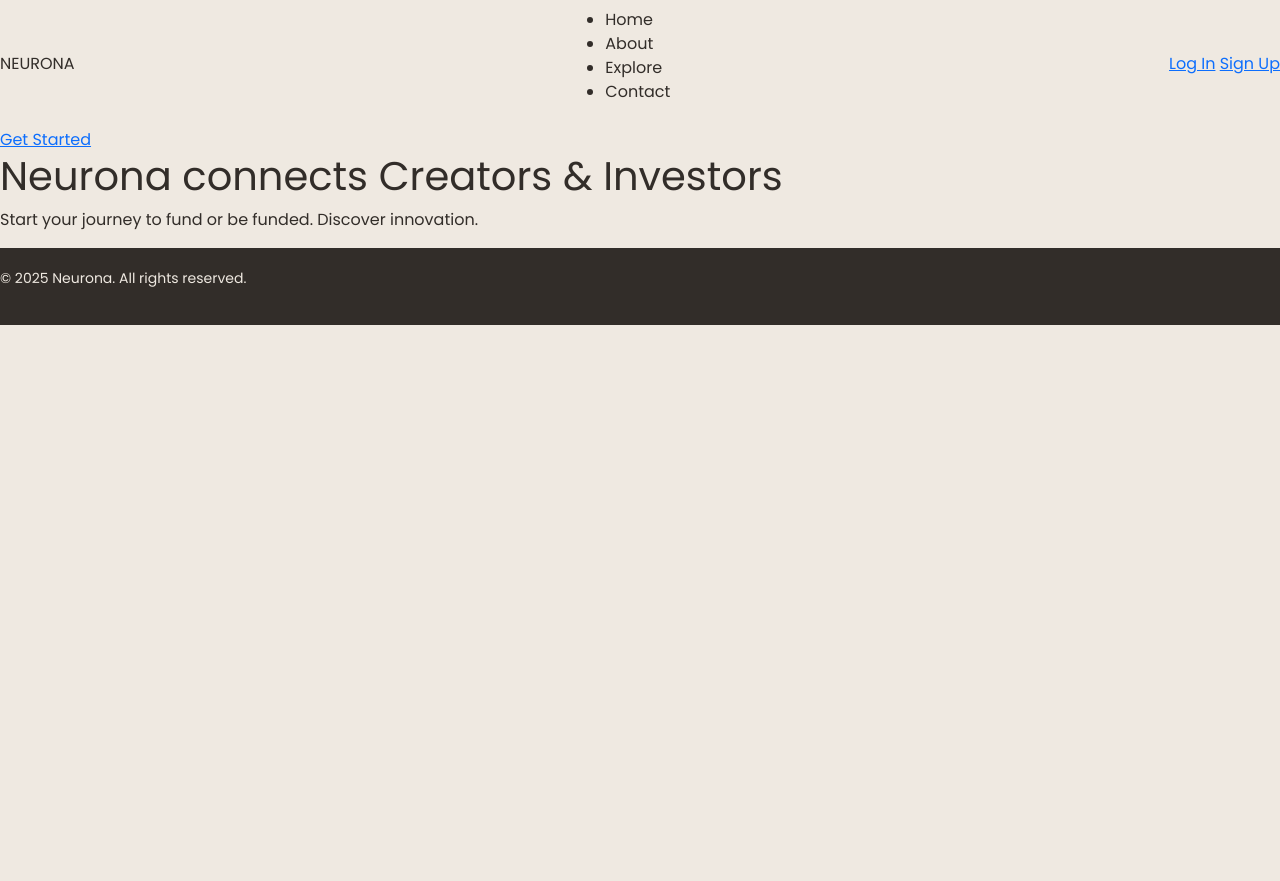
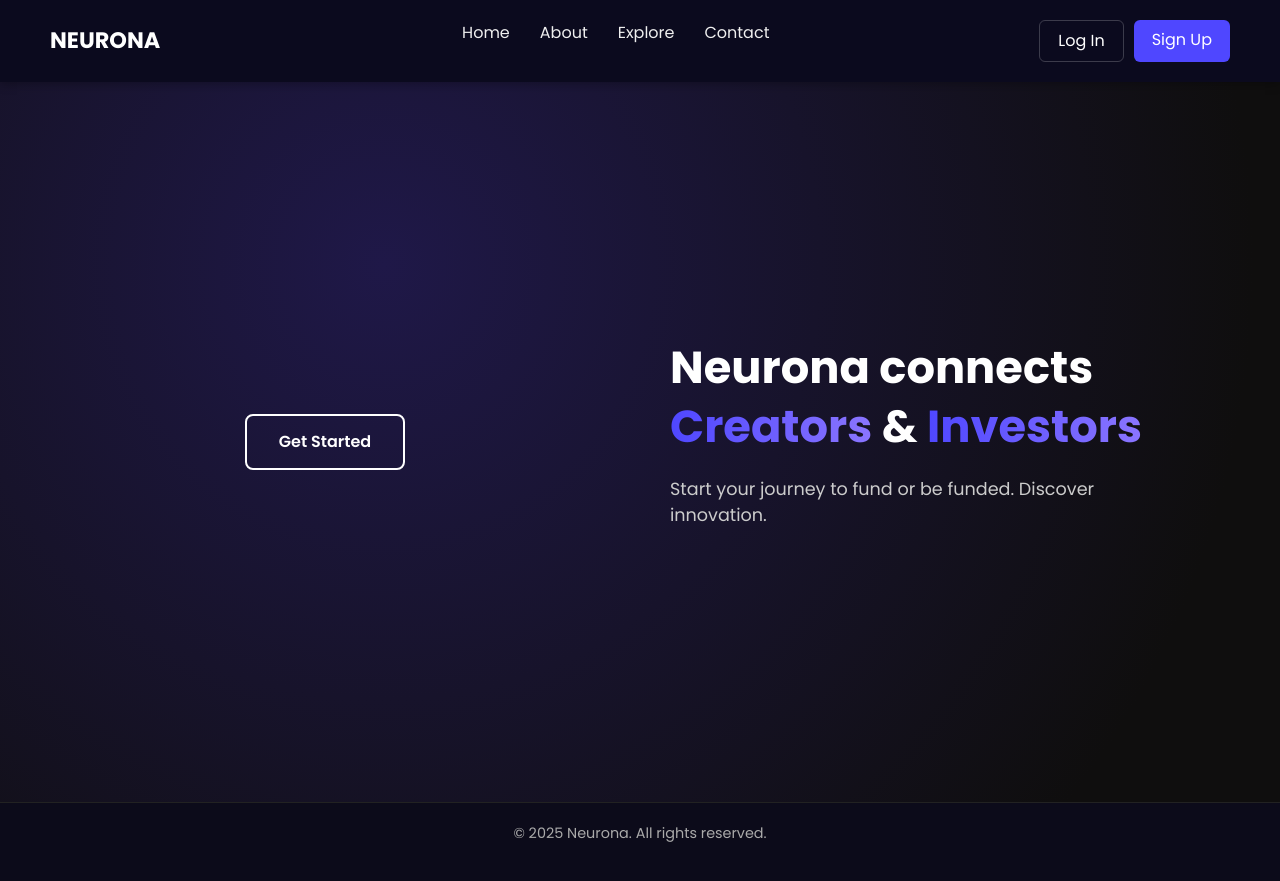
Before and after one commit to abdullahtawsif220/NEURONA, a Flask app: page / in a window 1280 px wide. Before the commit the page ends 325 px from the top, so only its background shows below. Run offline with Flask 3, Linux system fonts and the light colour scheme.

Commit message:
Update style.css

```diff
--- a/static/css/style.css
+++ b/static/css/style.css
@@ -1,91 +1,176 @@
 /* General Setup */
 body {
   font-family: 'Poppins', sans-serif;
-  background-color: #EFE9E1;
-  color: #322D29;
+  background: radial-gradient(circle at 30% 30%, #1f1848, #0f0e0e 80%);
+  color: #FFFFFF;
+  overflow-x: hidden;
   margin: 0;
   padding: 0;
+  box-sizing: border-box;
 }
 
 /* Navbar */
-.custom-navbar {
-  background-color: #322D29;
-  padding: 10px 0;
+.navbar {
+  background-color: #0b0a1e;
+  display: flex;
+  justify-content: space-between;
+  align-items: center;
+  padding: 20px 50px;
+  box-shadow: 0 2px 10px rgba(0,0,0,0.3);
+  flex-wrap: wrap;
 }
-.navbar-brand {
-  color: #EFE9E1;
-  font-size: 1.6rem;
+
+.logo {
+  color: white;
+  font-weight: 700;
+  font-size: 1.4rem;
 }
-.navbar-nav .nav-link {
-  color: #EFE9E1;
-  margin-left: 15px;
+
+.nav-links {
+  list-style: none;
+  display: flex;
+  gap: 30px;
+}
+
+.nav-link {
+  color: #EFEFEF;
+  text-decoration: none;
+  font-weight: 500;
   transition: 0.3s;
 }
-.navbar-nav .nav-link:hover {
-  color: #D7C7BD;
+
+.nav-link:hover {
+  color: #8b9eff;
 }
-.btn-signup {
-  background-color: #72383D;
-  color: #fff !important;
-  padding: 6px 16px;
+
+.nav-actions {
+  display: flex;
+  gap: 10px;
+}
+
+.nav-button {
+  padding: 8px 18px;
+  border: 1px solid #ffffff33;
+  border-radius: 6px;
+  color: white;
+  text-decoration: none;
+  transition: 0.3s;
+}
+
+.nav-button:hover {
+  background-color: #1f1d30;
+}
+
+.nav-button.filled {
+  background-color: #4f47ff;
   border: none;
-  border-radius: 6px;
-  font-size: 1rem;
-  font-weight: 500;
-  text-align: center;
-  display: inline-block;
-  transition: background-color 0.3s ease;
 }
-.btn-signup:hover {
-  background-color: #AC9C8D;
-  color: #322D29 !important;
+
+.nav-button.filled:hover {
+  background-color: #675fff;
 }
 
 /* Hero Section */
-.hero {
-  padding: 100px 20px;
-  background: linear-gradient(to right, #EFE9E1, #D7C7BD);
+.hero-section {
+  min-height: 90vh;
+  display: flex;
+  justify-content: center;
+  align-items: center;
+  padding: 40px 20px;
 }
-.hero h1 {
-  color: #322D29;
-  font-size: 3rem;
+
+.hero-content-container {
+  display: flex;
+  justify-content: space-between;
+  align-items: center;
+  gap: 60px;
+  max-width: 1200px;
+  width: 100%;
+  flex-wrap: wrap;
 }
-.hero p {
-  color: #322D29;
-  font-size: 1.2rem;
+
+.hero-left {
+  flex: 1;
+  min-width: 300px;
+  display: flex;
+  justify-content: center;
 }
-.btn-get-started {
-  background-color: #72383D;
-  color: #fff;
-  padding: 15px 30px;
+
+.hero-right {
+  flex: 1;
+  min-width: 300px;
+}
+
+.subtext {
+  color: #a2a9f4;
+  letter-spacing: 2px;
+  font-weight: 500;
+  margin-bottom: 15px;
+  font-size: 0.95rem;
+  text-transform: uppercase;
+}
+
+.hero-right h1 {
+  font-size: 2.8rem;
+  line-height: 1.3;
+  font-weight: 700;
+  margin-bottom: 20px;
+}
+
+.gradient-text {
+  background: linear-gradient(to right, #4f47ff, #8a75ff);
+  -webkit-background-clip: text;
+  background-clip: text;
+  -webkit-text-fill-color: transparent;
+}
+
+.description {
   font-size: 1.1rem;
+  color: #cccccc;
+  max-width: 500px;
+}
+
+/* Get Started Button */
+.btn-outline {
+  background-color: transparent;
+  color: white;
+  padding: 14px 32px;
+  border: 2px solid white;
   border-radius: 8px;
-  font-weight: 500;
+  text-decoration: none;
+  font-weight: 600;
+  font-size: 1rem;
+  transition: 0.3s ease;
 }
-.btn-get-started:hover {
-  background-color: #AC9C8D;
-  color: #322D29;
+
+.btn-outline:hover {
+  background-color: #ffffff11;
 }
 
 /* Footer */
 .footer {
-  background-color: #322D29;
-  color: #EFE9E1;
+  background-color: #0c0b1a;
+  color: #AAAAAA;
+  text-align: center;
   padding: 20px 0;
-  font-size: 14px;
+  font-size: 0.9rem;
+  border-top: 1px solid #222;
 }
+
 
 /* Signup & Login Pages */
 .auth-body, .login-body {
-  background: linear-gradient(to bottom right, #EFE9E1, #D7C7BD);
+  background: linear-gradient(to bottom right, #0F0E17, #1E1A2B);
   min-height: 100vh;
   display: flex;
   align-items: center;
   font-family: 'Poppins', sans-serif;
 }
+
 .register-wrapper, .login-wrapper {
   padding: 60px 0;
 }
+
 .auth-banner, .login-banner {
   background-color: #72383D;
   color: white;
```
Also changed, not shown: other parts of static/css/style.css (+46 -9 lines).
